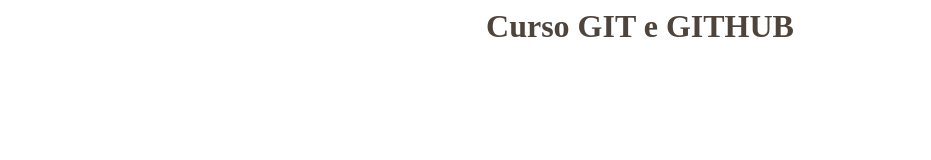
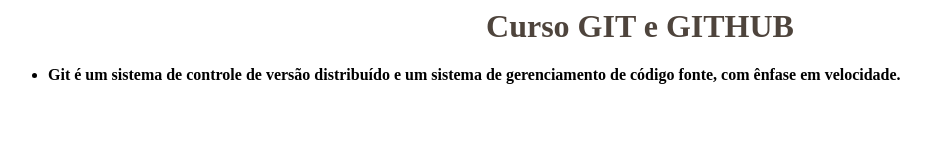
Before and after one commit to JuliaGabrich/projeto-curso-git, a plain HTML site: page index.html in a window 1280 px wide. Shown: the whole page, without its empty margins (0-931 px from the left). Drawn offline with Linux system fonts and the light colour scheme.

Commit message:
Inserindo definicao sobre GIT

```diff
--- a/index.html
+++ b/index.html
@@ -8,13 +8,17 @@
             }
             body{
                 background-color: transparent url(/images/icons/camera-sm.png) 0 50% no-repeat
-            }
+                }
         </style>
     </head>
     <body>
         <h1>Curso GIT e GITHUB</h1>
+        <ul>
+            <li>
+                <h4>Git é um sistema de controle de versão distribuído e um sistema de gerenciamento de código fonte, com ênfase em velocidade. </h4>
+            </li>
+        </ul>
     </body>
     <footer>
-
     </footer>
 </html>
```
